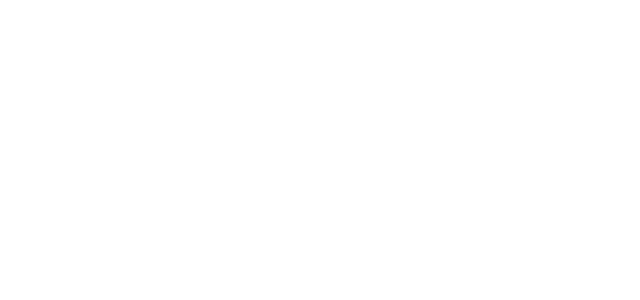
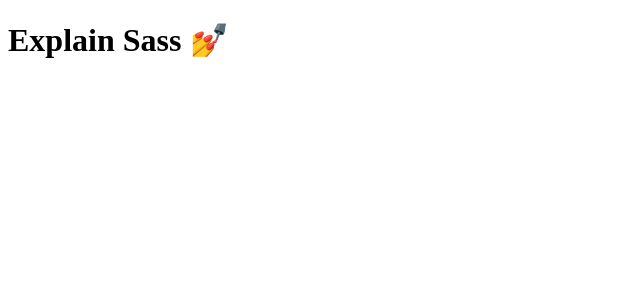
Before and after one commit to thalermo/sass_and_react, a React (Create React App) app: page / in a window 1280 px wide. Shown: the top 300 px of the page, without its empty margins (0-640 px from the left). Built offline with nearby package versions, Linux system fonts and the light colour scheme.

Commit message:
connected the main.css with the app.js and added h1

```diff
--- a/src/App.js
+++ b/src/App.js
@@ -1,5 +1,11 @@
+import './main.css';
+
 function App() {
-  return <div className="App"></div>;
+  return (
+    <div className="App">
+      <h1>Explain Sass 💅</h1>
+    </div>
+  );
 }
 
 export default App;
```
